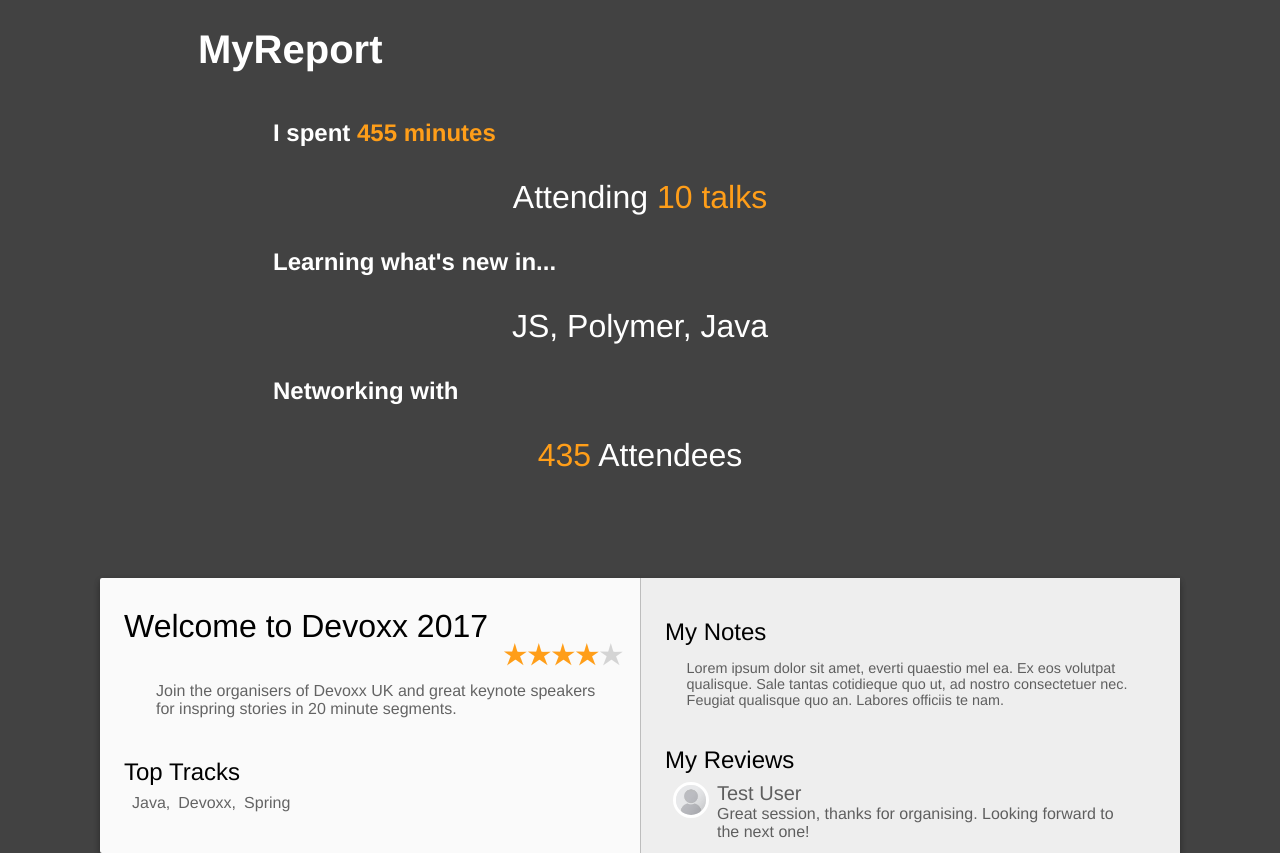
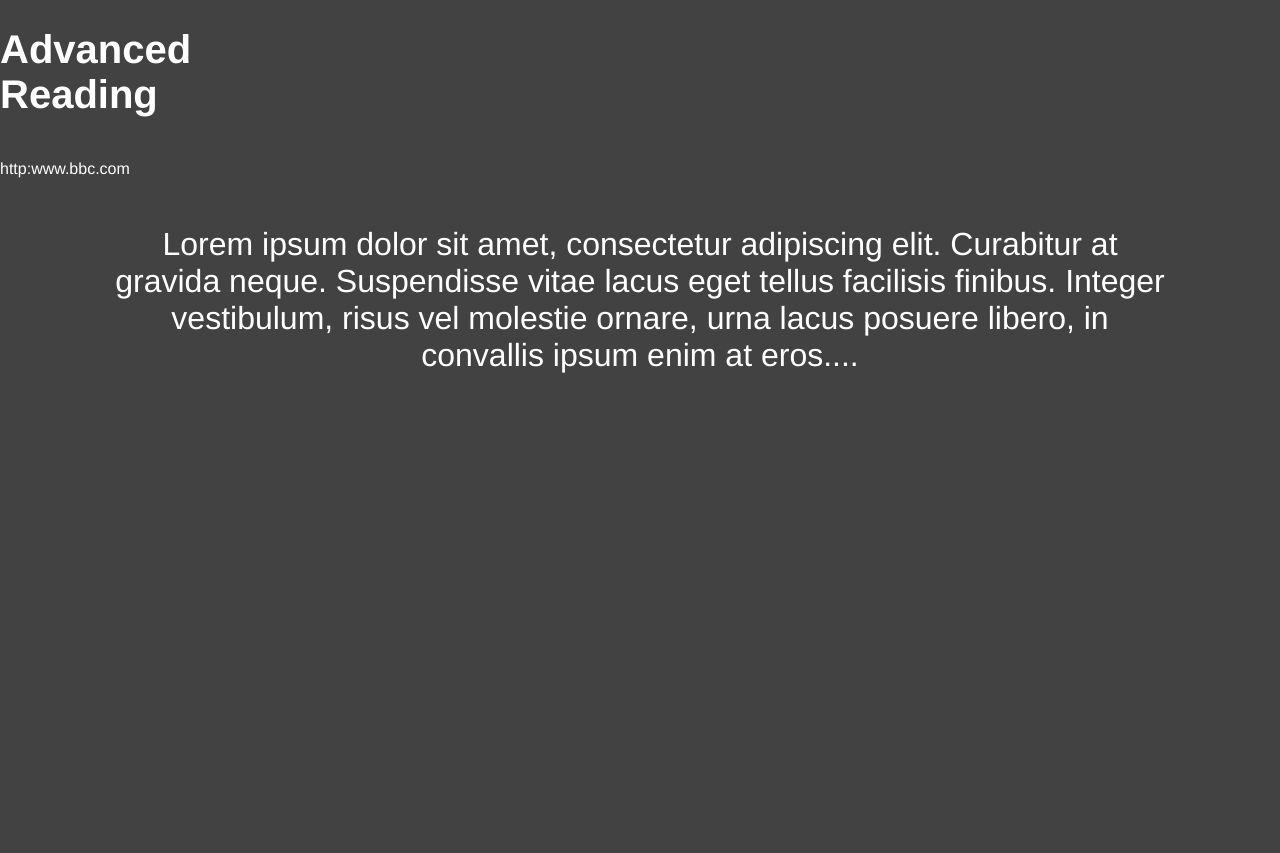
Before and after one commit to AIE-London/mydevoxx-dashboard, a React (Create React App) app: page / in a window 1280 px wide. After the commit the page ends 800 px from the top, so only its background shows below. Built offline with nearby package versions, Linux system fonts and the light colour scheme.

Commit message:
layout for further reading

```diff
--- a/src/index.js
+++ b/src/index.js
@@ -1,7 +1,7 @@
 import React from 'react';
 import ReactDOM from 'react-dom';
 
-import App from './main/App';
+import App from './main/components/FurtherReading';
 
 import './index.css';
 
--- /dev/null
+++ b/src/main/components/FurtherReading.js
@@ -0,0 +1,63 @@
+/**
+ * Created by tsadler on 07/04/2017.
+ */
+import React from 'react';
+import {Grid, Row, Col} from 'react-flexbox-grid';
+import styled from 'styled-components';
+
+
+const StatMainHeader = styled.h1`
+    text-align: left;
+    font-size: 2.5em;
+    color: #fff;
+    font-family: helvetica;
+`;
+
+const StatValue = styled.p`
+    text-align: center;
+    font-size: 2em;
+    color: #fff;
+    font-family: helvetica;
+`;
+
+const LinkValue = styled.p`
+    text-align: center;
+    font-size: 1em;
+    color: #fff;
+    font-family: helvetica;
+`;
+
+class furtherReading extends React.Component {
+    render() {
+
+        return <container>
+            <card>
+                <Row center="xs">
+                    <Col xs={12}>
+
+
+                        <Col xs={2}>
+                            <Row start="xs">
+                                <StatMainHeader>Advanced Reading</StatMainHeader>
+                                <LinkValue> <a href> http:www.bbc.com </a> </LinkValue>
+                            </Row>
+                        </Col>
+
+                        <Row center="xs">
+                            <Col xs={10}>
+
+                                <StatValue>Lorem ipsum dolor sit amet, consectetur adipiscing elit. Curabitur at gravida neque. Suspendisse
+                                    vitae lacus eget tellus facilisis finibus. Integer vestibulum, risus vel molestie ornare,
+                                    urna lacus posuere libero, in convallis ipsum enim at eros.... </StatValue>
+
+                            </Col>
+                        </Row>
+                    </Col>
+
+                </Row>
+            </card>
+        </container>
+    }
+}
+
+export default furtherReading;
```
